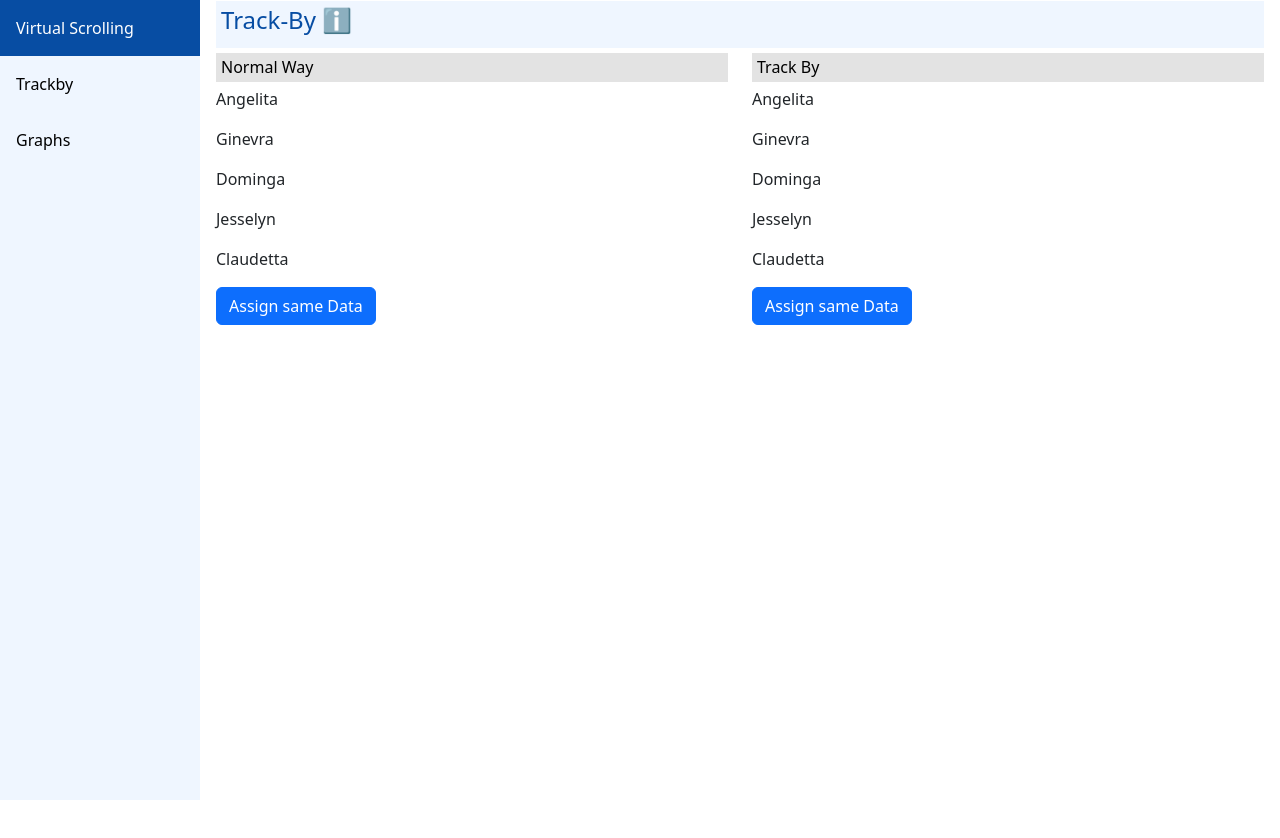
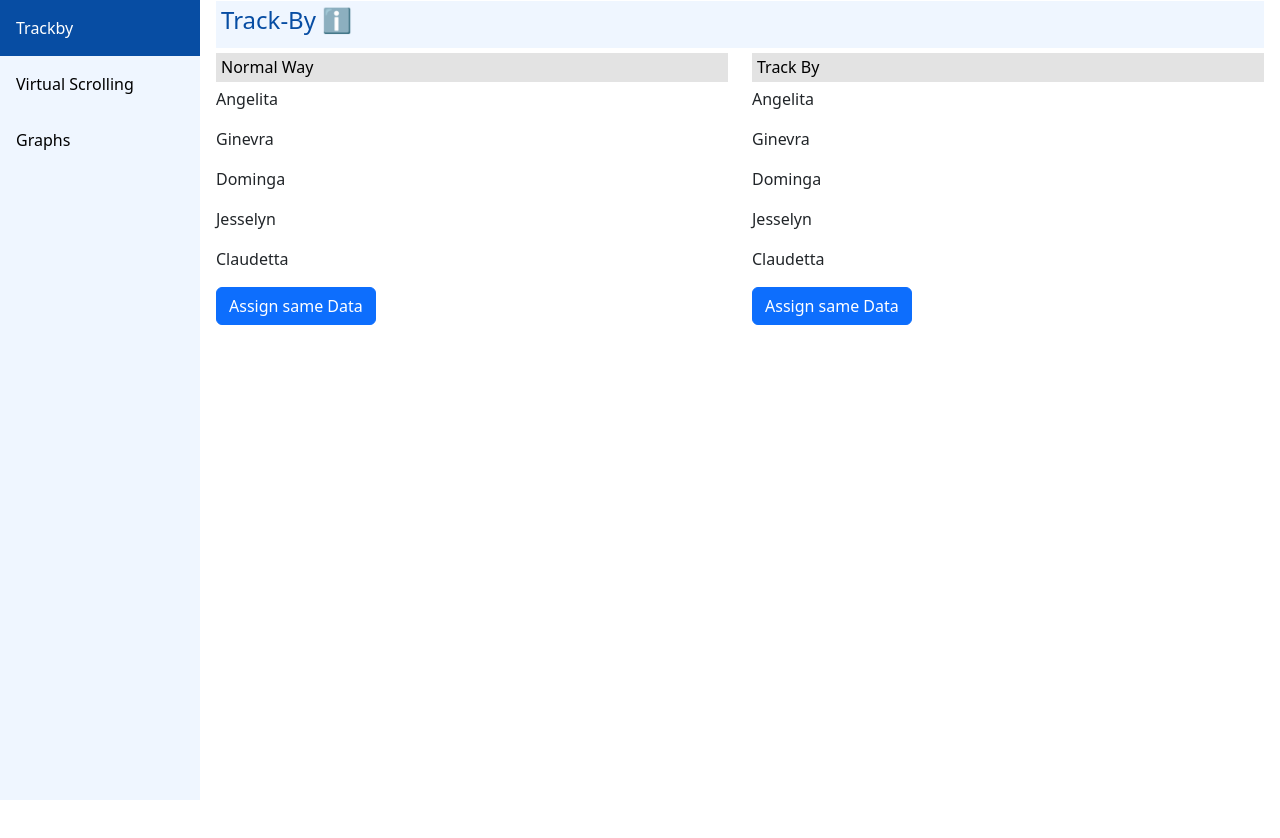
Before and after one commit to ds-talaviya/new-learning, an Angular app: page /track-by in a window 1280 px wide. Shown: the top 838 px of the page. Built offline with nearby package versions, Linux system fonts and the light colour scheme.

Commit message:
use routerLinkActive for highlight menu

```diff
--- a/src/app/app.component.html
+++ b/src/app/app.component.html
@@ -1,7 +1,7 @@
 <div class="sidebar">
-    <a [routerLink]="['/virtual-scrolling']">Virtual Scrolling</a>
-    <a [routerLink]="['/track-by']">Trackby</a>
-    <a [routerLink]="['/graphs']">Graphs</a>
+    <a [routerLink]="['/track-by']" routerLinkActive="active">Trackby</a>
+    <a [routerLink]="['/virtual-scrolling']" routerLinkActive="active">Virtual Scrolling</a>
+    <a [routerLink]="['/graphs']" routerLinkActive="active">Graphs</a>
 </div>
 
 <div class="content">
```
